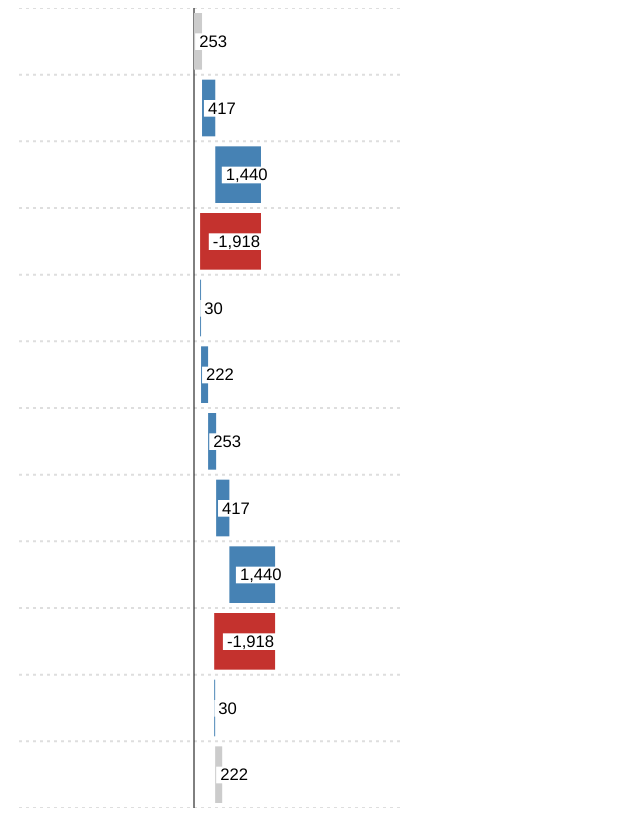
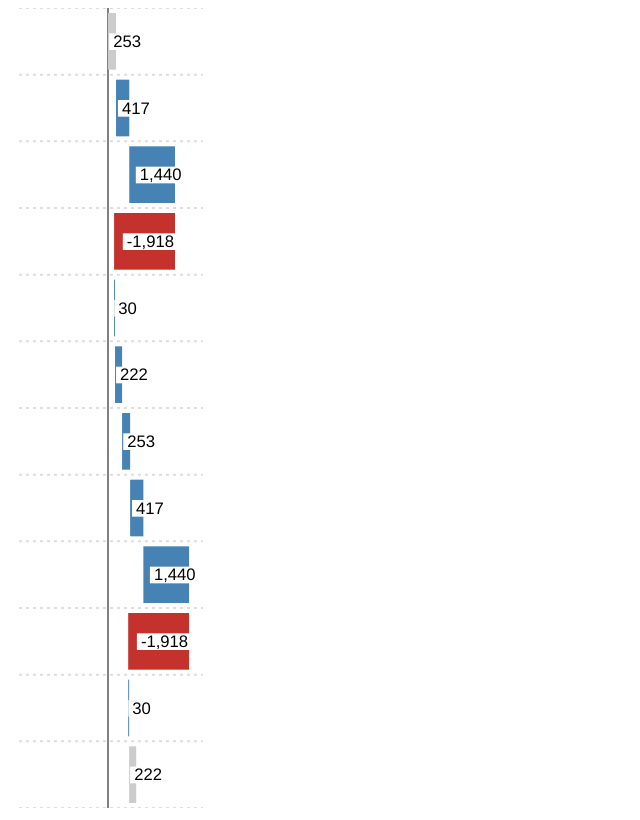
Before and after one commit to climboid/d3Waterfall, a plain HTML site: page index.html in a window 1280 px wide. Shown: the whole page, without its empty margins (0-640 px from the left). Drawn offline with Linux system fonts and the light colour scheme.

Commit message:
fixing padding of chart

```diff
--- a/index.html
+++ b/index.html
@@ -17,7 +17,7 @@
   <script>
   var waterfall = {
       container:'chart',
-      width:400,
+      width:200,
       height:800,
       fontSize:10,
       borderRadius:5,
--- a/scripts/waterfall.js
+++ b/scripts/waterfall.js
@@ -21,7 +21,7 @@ function createWaterfall(wtf){
   }
 
   if(wtf.startX){
-    wtf.xPadding = wtf.startX + 185;
+    wtf.xPadding = wtf.width/2;
     wtf.chartStartY = 80;
     wtf.chartEndY = 525;
     wtf.waterfallChartWidth = 75;
```
